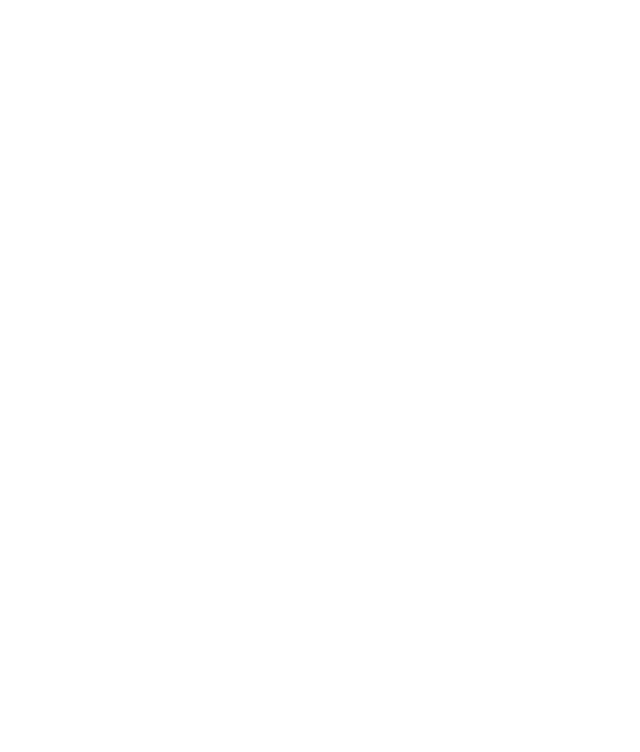
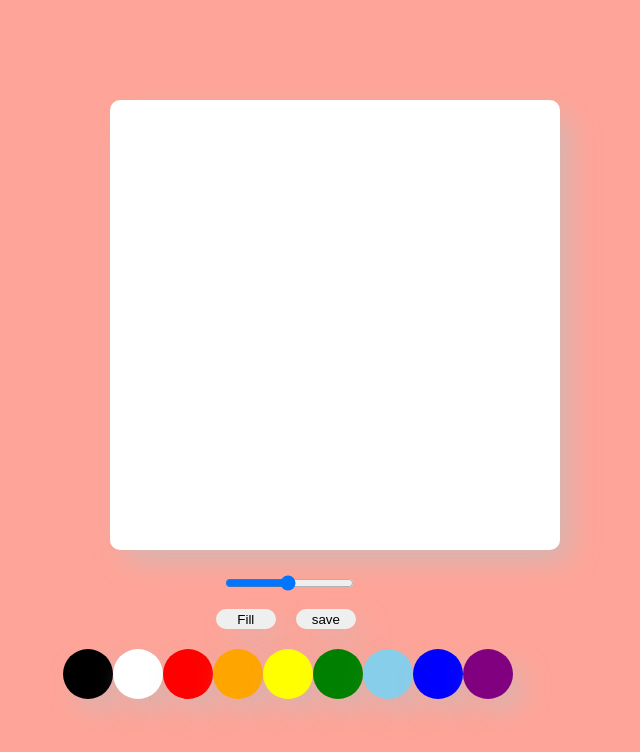
Before and after one commit to kimdohui/sketchbook, a plain HTML site: page index.html in a window 1280 px wide. Shown: the whole page, without its empty margins (325-965 px from the left). Drawn offline with Linux system fonts and the light colour scheme.

Commit message:
2020/02/03/canvas이용하기

```diff
--- a/app.js
+++ b/app.js
@@ -0,0 +1,48 @@
+const canvas = document.getElementById("jscanvas");
+const ctx = canvas.getContext("2d");
+
+canvas.width = 450;  //canvas내의 픽셀 범위를 지정해 줘야 픽셀로 그리기 가능
+canvas.height = 450;
+
+//context(ctx)는 canvas 내의 픽셀을 뜻함
+ctx.strockeStyle = "#2c2c2c"; //처음색 검정
+ctx.lineWidth = 1; //선 굵기
+
+let painting = false;
+
+function onmousemove(event)
+{
+    const x = event.offsetX;
+    const y = event.offsetY;
+    if(!painting){
+        ctx.beginPath(); //선을 그릴때 사용하는 함수
+        ctx.moveTo(x,y); //그리기 시작하는 선
+    }
+        //만약 1---2 1과 2라는 좌표 사이에 있는 직선을 그린다 하면
+        //시작 좌표를 1로 잡고(move) 끝 좌표를 2를 잡는다(to)
+        //그러나 캔버스처럼 길이를 알 수 없는 선을 그리는 경우
+        //시작점과 끝점이 계속 변하므로 둘 다 x,y로 설정해준것이다.
+        //canvas 직선의 원리 1---2----3  123은 보이지 않지만 픽셀마다 좌표가 존재한다.
+
+    else{
+        ctx.lineTo(x,y); // 그림의 끝이 되는 선
+        ctx.stroke(); //헌재까지 설정된 그림을 그리는 함수
+    }
+}
+
+function stoppainting()
+{
+    painting = false;
+}
+
+function startpainting()
+{
+    painting = true;
+}
+
+if(canvas){
+    canvas.addEventListener("mousemove", onmousemove);
+    canvas.addEventListener("mousedown", startpainting);
+    canvas.addEventListener("mouseleave", stoppainting);
+    canvas.addEventListener("mouseup", stoppainting);
+}
--- a/index.html
+++ b/index.html
@@ -8,6 +8,31 @@
     <link rel="stylesheet" href="style.css">
 </head>
 <body>
+    <canvas id="jscanvas" class="canvas"></canvas>
+    <div class="control">
+
+        <div class="control_range">
+            <input type="range" id="jsrange" min="0.1" max="5.0" value="2.5" step="0.1">
+        </div>
+
+        <div class="control_buttons">
+            <button id="jsmode">Fill</button>
+            <button id="jssave">save</button>
+        </div>
+
+        <div class="control_colors" id="jscolors">
+            <div class="control_color" style="background-color:black;"></div>
+            <div class="control_color" style="background-color:white;"></div>
+            <div class="control_color" style="background-color:red;"></div>
+            <div class="control_color" style="background-color:orange;"></div>
+            <div class="control_color" style="background-color:yellow;"></div>
+            <div class="control_color" style="background-color:green;"></div>
+            <div class="control_color" style="background-color:skyblue;"></div>
+            <div class="control_color" style="background-color:blue;"></div>
+            <div class="control_color" style="background-color:purple;"></div>
+        </div>
+    </div>
+
     <script src="app.js"></script>
 </body>
 </html>
--- /dev/null
+++ b/reset.css
@@ -0,0 +1,48 @@
+/* http://meyerweb.com/eric/tools/css/reset/
+   v2.0 | 20110126
+   License: none (public domain)
+*/
+
+html, body, div, span, applet, object, iframe,
+h1, h2, h3, h4, h5, h6, p, blockquote, pre,
+a, abbr, acronym, address, big, cite, code,
+del, dfn, em, img, ins, kbd, q, s, samp,
+small, strike, strong, sub, sup, tt, var,
+b, u, i, center,
+dl, dt, dd, ol, ul, li,
+fieldset, form, label, legend,
+table, caption, tbody, tfoot, thead, tr, th, td,
+article, aside, canvas, details, embed,
+figure, figcaption, footer, header, hgroup,
+menu, nav, output, ruby, section, summary,
+time, mark, audio, video {
+	margin: 0;
+	padding: 0;
+	border: 0;
+	font-size: 100%;
+	font: inherit;
+	vertical-align: baseline;
+}
+/* HTML5 display-role reset for older browsers */
+article, aside, details, figcaption, figure,
+footer, header, hgroup, menu, nav, section {
+	display: block;
+}
+body {
+	line-height: 1;
+}
+ol, ul {
+	list-style: none;
+}
+blockquote, q {
+	quotes: none;
+}
+blockquote:before, blockquote:after,
+q:before, q:after {
+	content: '';
+	content: none;
+}
+table {
+	border-collapse: collapse;
+	border-spacing: 0;
+}
--- a/style.css
+++ b/style.css
@@ -0,0 +1,69 @@
+@import "reset.css";
+
+body{
+    background-color: #ffa498;
+}
+
+.canvas{
+    position: relative;
+    width: 450px;
+    height: 450px;
+    background-color: white;
+    border-radius: 10px;
+    box-shadow: 12px 13px 31px -4px rgba(191,191,191,0.76);
+    text-align: center;
+    left: 34%;
+    top: 100px;
+}
+
+.control{
+    position: relative;
+    display: flex;
+    flex-direction: column;/*flex 상태를 가로로*/
+    align-items: center;
+    top: 120px;
+}
+
+.control_buttons{
+    position: relative;
+    display: flex;  /*flex 상태로 바꿈 공간을 말하는 container 와 item*/
+    margin-top: 15px;
+    right: 1.5%;
+}
+
+#jsrange
+{
+    margin-right: 54px;
+}
+
+button {
+    margin-right: 20px;
+    width: 60px;
+    height: 20px;
+    border-radius: 15px;
+    border: none;
+    outline: none;
+    cursor: pointer;
+    /*all: unset  버튼 모양 없애줌;*/
+    box-shadow: 12px 13px 31px -4px rgba(191,191,191,0.76);
+}
+
+ /*activity는 버튼 클릭시를 뜻함*/
+.control_buttons :active{
+    transform: scale(0.8);
+}
+
+.control .control_colors{
+    display: flex;
+}
+
+.control_colors .control_color{
+    position: relative;
+    right:6%;
+    width: 50px;
+    height: 50px;
+    margin-top: 20px;
+    border-radius: 25px;
+    cursor: pointer;
+    box-shadow: 12px 13px 31px -4px rgba(191,191,191,0.76);
+}
```
